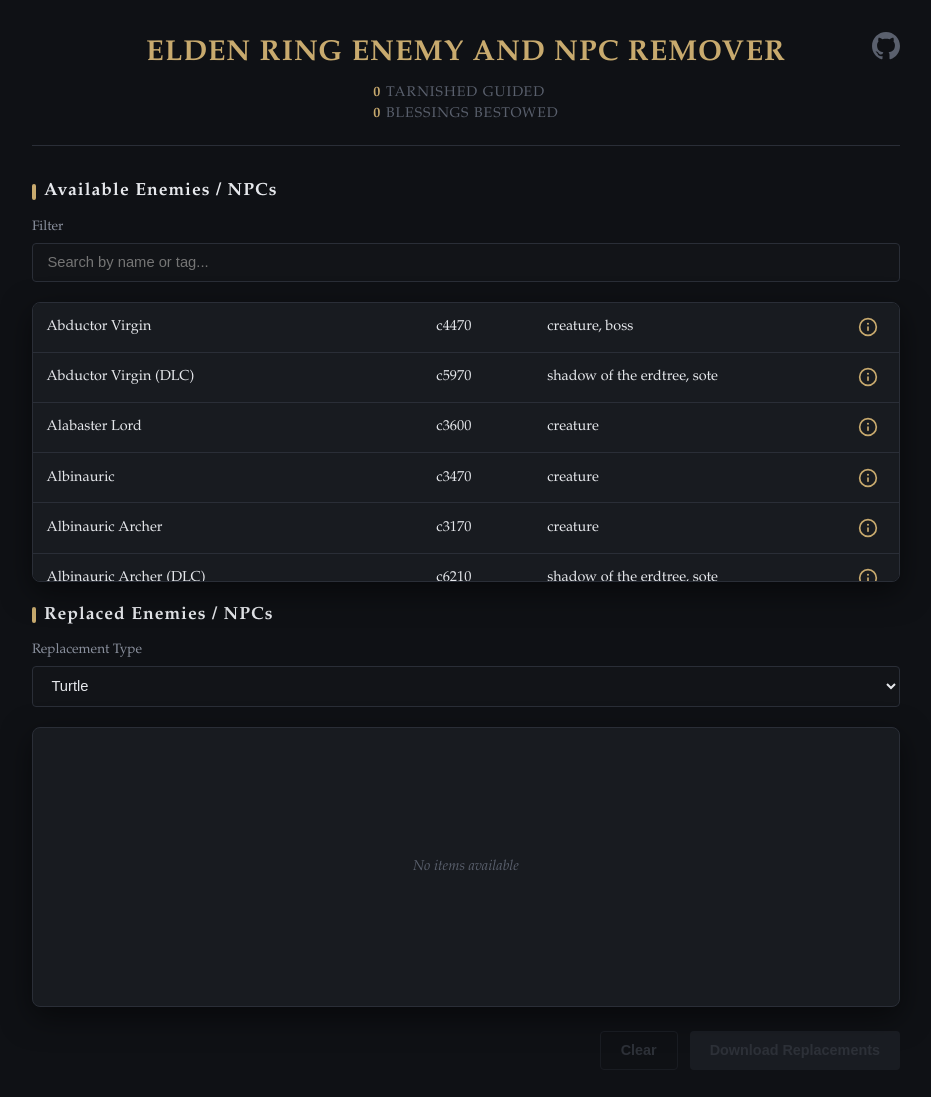
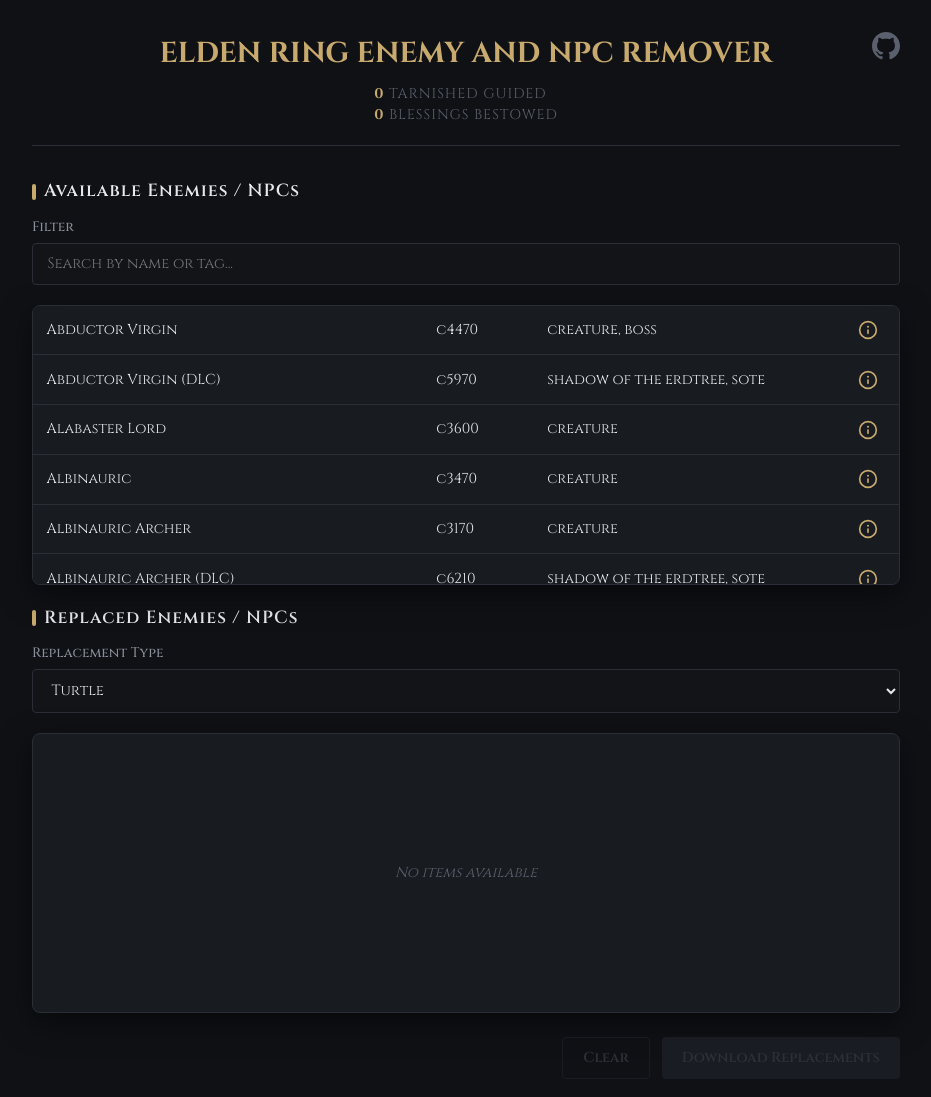
Before and after one commit to kazeraniman/enemy-and-npc-remover-web, a plain HTML site: page index.html in a window 1280 px wide. Shown: the whole page, without its empty margins (174-1105 px from the left). Drawn offline with nearby package versions, Linux system fonts and the light colour scheme; no server answers.

Commit message:
Actually using the correct font.

```diff
--- a/index.html
+++ b/index.html
@@ -3,6 +3,9 @@
 <head>
     <meta charset="UTF-8">
     <title>Elden Ring Enemy and NPC Remover</title>
+    <link rel="preconnect" href="https://fonts.googleapis.com">
+    <link rel="preconnect" href="https://fonts.gstatic.com" crossorigin>
+    <link href="https://fonts.googleapis.com/css2?family=Cinzel:wght@400;500;600;700&display=swap" rel="stylesheet">
     <link rel="stylesheet" href="styles.css">
     <script type="module" src="src/main.js"></script>
     <script src="https://cdnjs.cloudflare.com/ajax/libs/jszip/3.10.2/jszip.min.js" integrity="sha512-/ICos1xr6gGjsbC2d7Z6D0hmKAnNbkCv5Pp803Q75xgHowbEcgI4CVOHMHUux/ZorCuod6dzuJOjfNoCKV0tRw==" crossorigin="anonymous" referrerpolicy="no-referrer" defer></script>
--- a/styles.css
+++ b/styles.css
@@ -21,7 +21,7 @@
     --radius-sm: 4px;
     --radius-md: 8px;
     --shadow-main: 0 10px 30px rgba(0, 0, 0, 0.5);
-    --font-family: 'Cinzel', 'Garamond', 'Georgia', serif;
+    --font-family: 'Cinzel', 'EB Garamond', 'Garamond', 'Georgia', serif;
 }
 
 /* ==========================================================================
@@ -43,6 +43,12 @@ body {
     margin: 0 auto;
 }
 
+input,
+select,
+button {
+    font-family: inherit;
+}
+
 /* ==========================================================================
    Helpers
    ========================================================================== */
@@ -58,7 +64,6 @@ h1 {
     font-weight: 700;
     color: var(--accent-gold);
     text-transform: uppercase;
-    letter-spacing: 1px;
     text-align: center;
 }
 
```
